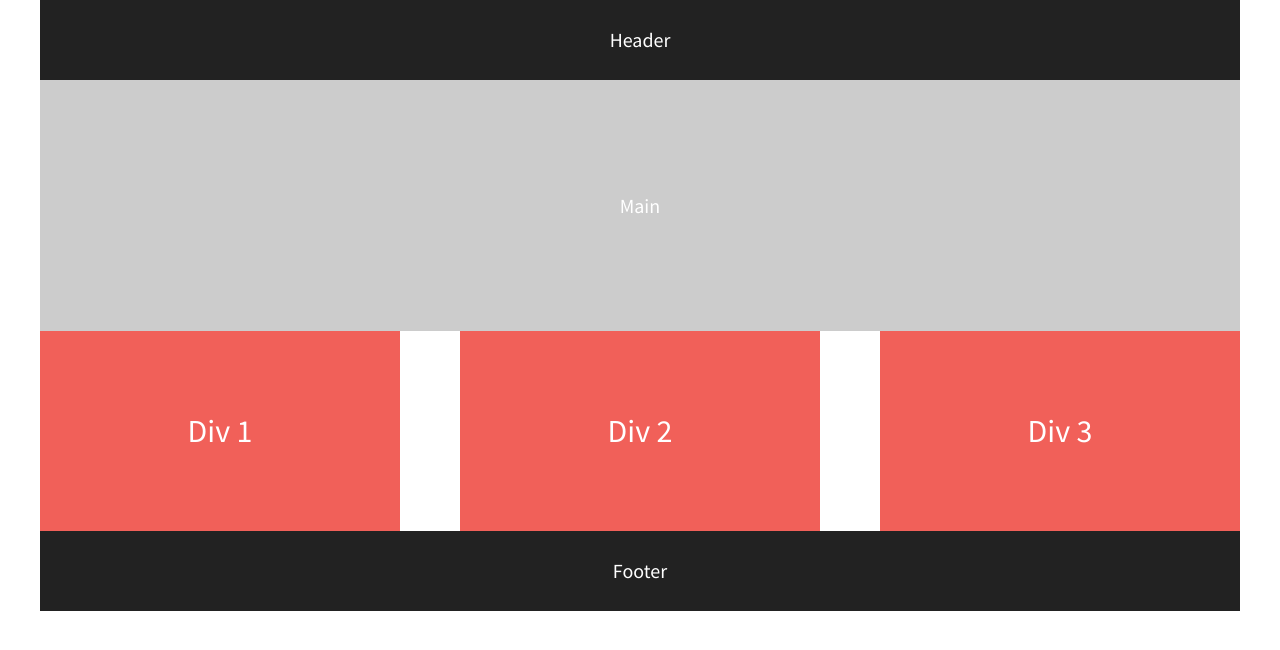
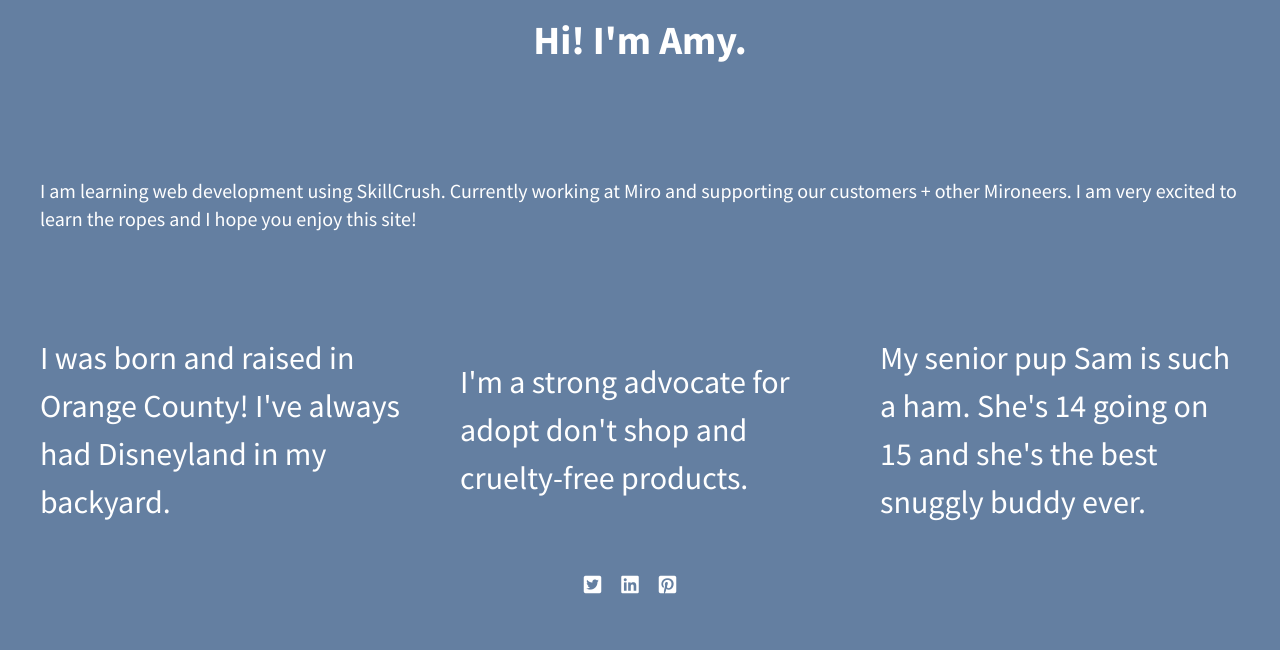
Before and after one commit to amyyto/flexbox-starter, a plain HTML site: page index.html in a window 1280 px wide. Drawn offline with nearby package versions, Linux system fonts and the light colour scheme.

Commit message:
Added header, main, footer

```diff
--- a/css/main.css
+++ b/css/main.css
@@ -96,7 +96,7 @@ textarea {
    ========================================================================== */
 
 html {
-  background-color: #fff;
+  background-color: #647FA1;
   height: 100%;
   width: 100%;
 }
@@ -111,47 +111,50 @@ body {
 
 header,
 footer {
-  background-color: #222;
   height: 80px;
   width: 100%;
+  display: flex;
+  justify-content: center;
+  align-items: center;
 }
 
 main {
-  background-color: #ccc;
-  height: 251px;
+  height: 250px;
   width: 100%;
+  display: flex;
+  justify-content: center;
+  align-items: center;
 }
 
 header,
 footer,
 main {
-	display: flex;
-	justify-content: center;
-	align-items: center;
+
 }
 
 .flex-container {
+    display: flex;
+    justify-content: center;
     align-items: center;
-    display: flex;
     flex-flow: row wrap;
-    justify-content: center;
-    justify-content: space-between;
+    justify-content:space-between;
 
 }
 
 .flex-items {
-  align-items: center;
-  background-color: #f16059;
   color: #fff;
-  display: flex;
+  line-height: 1.5em;
   font-size: 1.6em;
-  justify-content: center;
-  line-height: 1.5em;
-
   width: 30%;
   height: 200px;
+  display: flex;
+  justify-content: center;
+  align-items: center;
 }
 
+footer i {
+    padding: 30px 20px 0 0;
+}
 /* ==========================================================================
    Helper classes
    ========================================================================== */
--- a/index.html
+++ b/index.html
@@ -14,6 +14,7 @@
         <link rel="stylesheet" href="css/main.css">
         <script src="js/vendor/modernizr-2.8.3.min.js"></script>
         <link href="https://fonts.googleapis.com/css?family=Lora|Source+Sans+Pro:400,700" rel="stylesheet">
+        <link rel="stylesheet" href="https://use.fontawesome.com/releases/v5.5.0/css/all.css">
     </head>
     <body>
         <!--[if lt IE 8]>
@@ -22,18 +23,26 @@
 
         <!-- Add your site or application content here -->
         <section class="flex-container">
-            <header>Header</header>
-            <main>Main</main>
+            <header><h1>Hi! I'm Amy.</h1>
+            </header>
+            <main><p>I am learning <span>web development</span> using SkillCrush. Currently working at Miro and supporting our customers + other Mironeers. I am very excited to learn the ropes and I hope you enjoy this site!</p>
+            </main>
             <div id="div-1" class="flex-items">
-                Div 1
+                <p>I was born and raised in Orange County! I've always had Disneyland in my backyard.</p>
             </div>
             <div id="div-2" class="flex-items">
-                Div 2
+                <p>I'm a strong advocate for adopt don't shop and cruelty-free products.</p>
             </div>
             <div id="div-3" class="flex-items">
-                Div 3
+                <p>My senior pup Sam is such a ham. She's 14 going on 15 and she's the best snuggly buddy ever.</p>
             </div>
-            <footer>Footer</footer>
+            <footer>
+                <i class="fab fa-twitter-square"></i>
+                <i class="fab fa-linkedin"></i>
+                <i class="fab fa-pinterest-square"></i>
+            </footer>
+
+            </footer>
         </section>
 
         <script src="https://ajax.googleapis.com/ajax/libs/jquery/1.11.3/jquery.min.js"></script>
```
